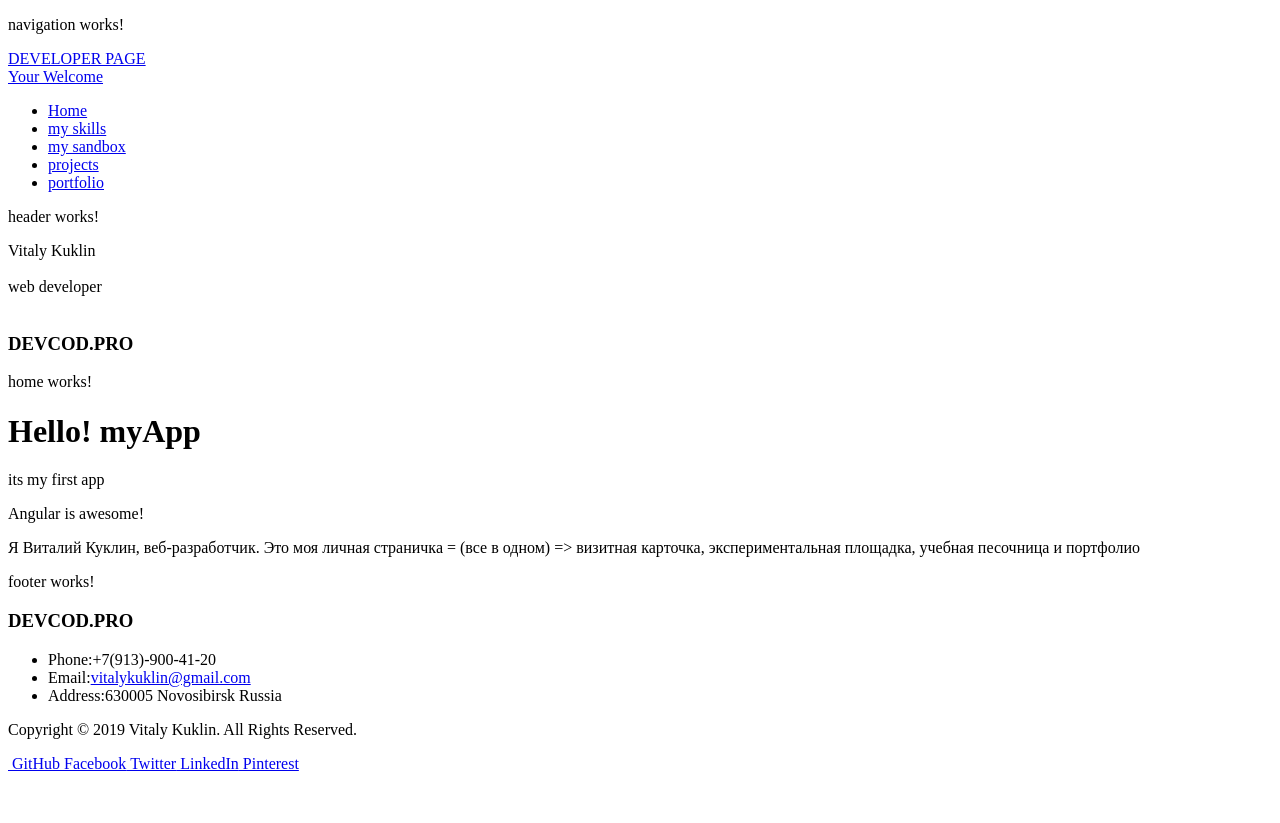
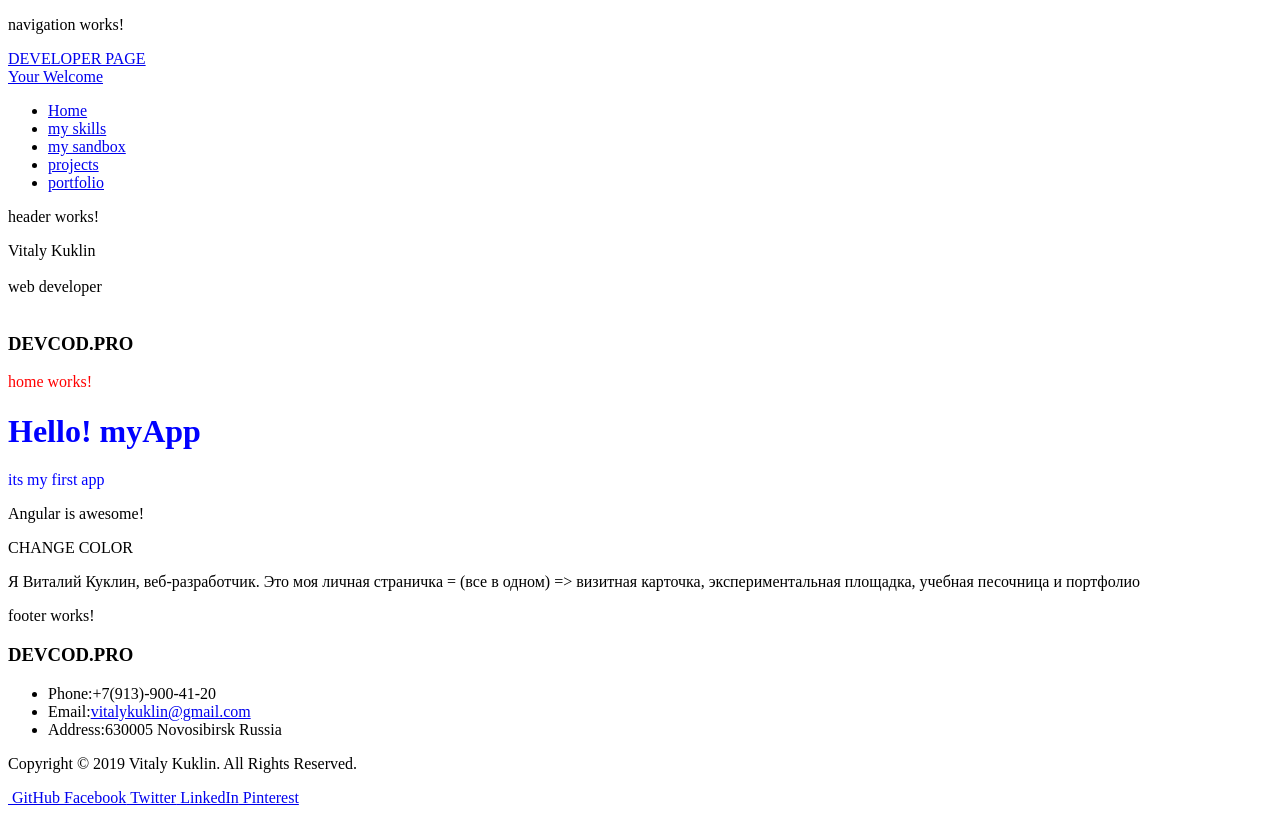
Before and after one commit to kuklinv/myTestApp, an Angular app: page / in a window 1280 px wide. Before the commit the page ends 800 px from the top, so only its background shows below. Built offline with nearby package versions, Linux system fonts and the light colour scheme.

Commit message:
Feature: add dinamic teg properties [ref: feature add changeColor function]

```diff
--- a/src/app/pages/home/home.component.css
+++ b/src/app/pages/home/home.component.css
@@ -0,0 +1,3 @@
+.colorBlue {
+  color: blue;
+}
--- a/src/app/pages/home/home.component.html
+++ b/src/app/pages/home/home.component.html
@@ -13,10 +13,12 @@
 
           <div class="sidebox">
             <h3 class="sidebox-title">DEVCOD.PRO</h3>
-            <p>home works!</p>
-            <h1>Hello! {{title}}</h1>
-            <p>its my first app</p>
+            <p [style.color]="color">home works!</p>
+            <h1 class="colorBlue">Hello! {{title}}</h1>
+            <p [class] = "myClass">its my first app</p>
             <p>Angular is awesome!</p>
+            <p (click)="changeColor(color)">CHANGE COLOR</p>
+<!--            <input type="text" (input) = "changeColor(@event.target.value)"></input>-->
             <p>Я Виталий Куклин, веб-разработчик. Это моя личная страничка = (все в одном) =>
               визитная карточка, экспериментальная площадка, учебная песочница и портфолио</p>
           </div>
--- a/src/app/pages/home/home.component.ts
+++ b/src/app/pages/home/home.component.ts
@@ -7,8 +7,13 @@ import { Component, OnInit } from '@angular/core';
 })
 export class HomeComponent implements OnInit {
   public title = 'myApp';
+  public color = 'red';
+  public myClass = 'colorBlue';
+  public textSize = 150;
   constructor() { }
+  changeColor(color) {
 
+  }
   ngOnInit() {
   }
 
```
